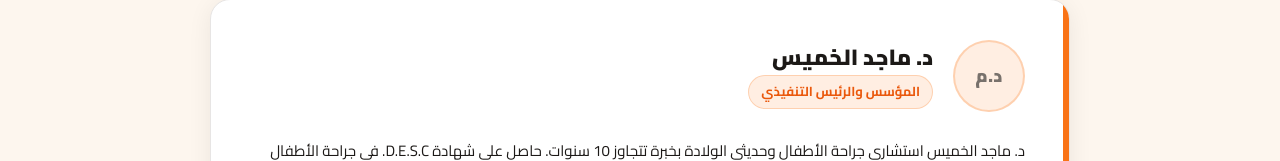
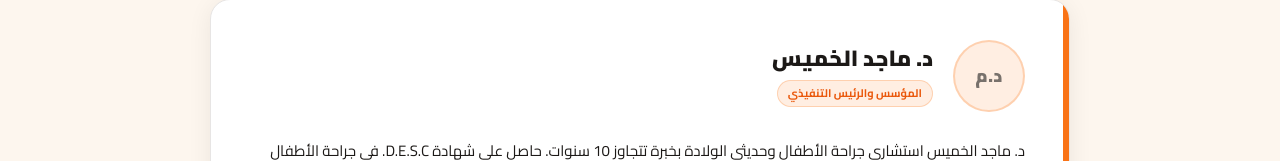
Before and after one commit to hinaappsupport/hina-marketing, a website: page team.html in a window 1280 px wide. Shown: the part 639-800 px from the top of the page. Drawn offline with Linux system fonts and the light colour scheme.

Commit message:
Style: reduce team-role badge size (font 13→11px, padding 4px 12px → 3px 10px) for more elegant look

```diff
--- a/team.html
+++ b/team.html
@@ -171,8 +171,8 @@
       display: inline-block;
       background: rgba(249,115,22,0.12);
       color: var(--orange-dark);
-      font-size: 13px; font-weight: 700;
-      padding: 4px 12px;
+      font-size: 11px; font-weight: 700;
+      padding: 3px 10px;
       border-radius: 100px;
       border: 1px solid rgba(249,115,22,0.25);
     }
```
